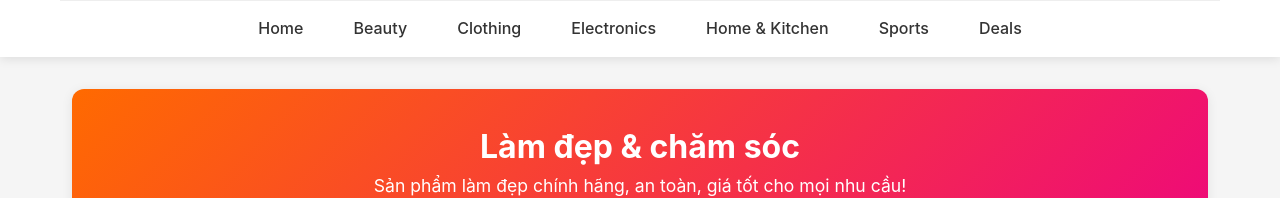
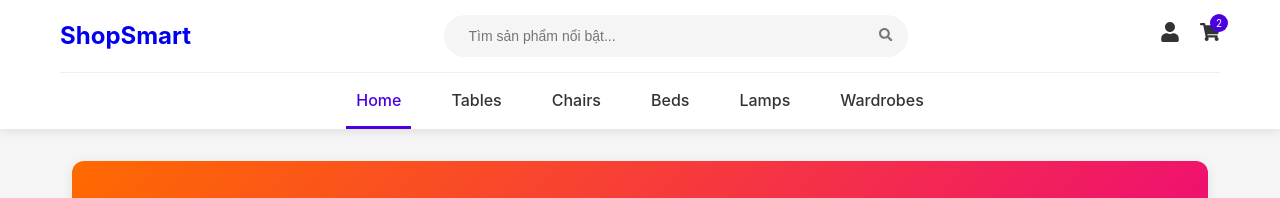
Before and after one commit to tribeti/aichat-web, a React (Create React App) app in the folder client/: page /chairs in a window 1280 px wide. Shown: the top 198 px of the page. Built offline with nearby package versions, Linux system fonts and the light colour scheme.

Commit message:
fix nav bar, update db

```diff
--- /dev/null
+++ b/client/src/components/Navbar.js
@@ -0,0 +1,79 @@
+import React, { useState } from "react";
+import { FaSearch, FaShoppingCart, FaUser } from "react-icons/fa";
+import { Link } from "react-router-dom";
+
+const Navbar = ({ featuredProducts, results, setResults }) => {
+    const [search, setSearch] = useState("");
+
+    const handleSearch = (e) => {
+        e.preventDefault();
+        const keyword = search.trim().toLowerCase();
+        if (!keyword) {
+            setResults(featuredProducts);
+            return;
+        }
+        setResults(
+            featuredProducts.filter((p) =>
+                p.name.toLowerCase().includes(keyword)
+            )
+        );
+    };
+
+    return (
+        <header className="header">
+            <div className="container">
+                <div className="top-bar">
+                    <div className="logo">
+                        <Link to="/" className="">ShopSmart</Link>
+                    </div>
+                    <form className="search-bar" onSubmit={handleSearch}>
+                        <input
+                            type="text"
+                            placeholder="Tìm sản phẩm nổi bật..."
+                            value={search}
+                            onChange={(e) => setSearch(e.target.value)}
+                        />
+                        <button type="submit">
+                            <FaSearch />
+                        </button>
+                    </form>
+                    <div className="nav-icons">
+                        <a href="#account">
+                            <FaUser size={20} />
+                        </a>
+                        <a href="#cart">
+                            <FaShoppingCart size={20} />
+                            <span className="badge">{2}</span>
+                        </a>
+                    </div>
+                </div>
+                <nav className="nav-bar">
+                    <ul>
+                        <li>
+                            <Link to="/" className="active">
+                                Home
+                            </Link>
+                        </li>
+                        <li>
+                            <Link to="/tables">Tables</Link>
+                        </li>
+                        <li>
+                            <Link to="/chairs">Chairs</Link>
+                        </li>
+                        <li>
+                            <Link to="/beds">Beds</Link>
+                        </li>
+                        <li>
+                            <Link to="/lamps">Lamps</Link>
+                        </li>
+                        <li>
+                            <Link to="/wardrobes">Wardrobes</Link>
+                        </li>
+                    </ul>
+                </nav>
+            </div>
+        </header>
+    )
+}
+
+export default Navbar;
--- a/client/src/components/Store.js
+++ b/client/src/components/Store.js
@@ -1,7 +1,7 @@
-import React, { useState } from "react";
-import { FaSearch, FaShoppingCart, FaUser } from "react-icons/fa";
 import { Link } from "react-router-dom";
 import ChatWidget from "./ChatWidget";
+import Navbar from "./Navbar";
+import React, { useState } from "react";
 
 const featuredProducts = [
   {
@@ -31,77 +31,13 @@ const featuredProducts = [
 ];
 
 const EcommerceStore = () => {
-  const [search, setSearch] = useState("");
+
   const [results, setResults] = useState(featuredProducts);
-
-  const handleSearch = (e) => {
-    e.preventDefault();
-    const keyword = search.trim().toLowerCase();
-    if (!keyword) {
-      setResults(featuredProducts);
-      return;
-    }
-    setResults(
-      featuredProducts.filter((p) => p.name.toLowerCase().includes(keyword)),
-    );
-  };
-
   return (
     <>
-      <header className="header">
-        <div className="container">
-          <div className="top-bar">
-            <div className="logo">ShopSmart</div>
-            <form className="search-bar" onSubmit={handleSearch}>
-              <input
-                type="text"
-                placeholder="Tìm sản phẩm nổi bật..."
-                value={search}
-                onChange={(e) => setSearch(e.target.value)}
-              />
-              <button type="submit">
-                <FaSearch />
-              </button>
-            </form>
-            <div className="nav-icons">
-              <a href="#account">
-                <FaUser size={20} />
-              </a>
-              <a href="#cart">
-                <FaShoppingCart size={20} />
-                <span className="badge">{2}</span>
-              </a>
-            </div>
-          </div>
-          <nav className="nav-bar">
-            <ul>
-              <li>
-                <Link to="/" className="active">
-                  Home
-                </Link>
-              </li>
-              <li>
-                <Link to="/electronics">Electronics</Link>
-              </li>
-              <li>
-                <Link to="/clothing">Clothing</Link>
-              </li>
-              <li>
-                <Link to="/home-kitchen">Home & Kitchen</Link>
-              </li>
-              <li>
-                <Link to="/beauty">Beauty</Link>
-              </li>
-              <li>
-                <Link to="/sports">Sports</Link>
-              </li>
-              <li>
-                <Link to="/deals">Deals</Link>
-              </li>
-            </ul>
-          </nav>
-        </div>
-      </header>
+      <Navbar featuredProducts={featuredProducts}
+        results={results}
+        setResults={setResults} />
       <main>
         <div className="hero">
           <div className="container">
@@ -126,35 +62,6 @@ const EcommerceStore = () => {
             >
               Khám phá ngay
             </button>
-            <div
-              style={{
-                marginTop: "2rem",
-                background: "#fff",
-                borderRadius: "12px",
-                padding: "1.5rem",
-                boxShadow: "0 2px 12px rgba(0,0,0,0.08)",
-                maxWidth: "600px",
-                marginLeft: "auto",
-                marginRight: "auto",
-              }}
-            >
-              <h3 style={{ color: "#4a00e0" }}>Hướng dẫn sử dụng:</h3>
-              <ul
-                style={{
-                  fontSize: "1rem",
-                  color: "#333",
-                  marginTop: "1rem",
-                  lineHeight: "2",
-                }}
-              >
-                <li>Chọn danh mục ở menu trên để xem sản phẩm.</li>
-                <li>
-                  Nhấn vào <b>Mua ngay</b> để đặt hàng nhanh.
-                </li>
-                <li>Dùng khung chat để hỏi đáp hoặc hỗ trợ.</li>
-                <li>Dùng ô tìm kiếm để lọc sản phẩm nổi bật.</li>
-              </ul>
-            </div>
           </div>
         </div>
         <div className="container">
@@ -204,19 +111,19 @@ const EcommerceStore = () => {
               <h3>Shop</h3>
               <ul>
                 <li>
-                  <a href="#">Electronics</a>
+                  <Link to="/beds">Beds</Link>
                 </li>
                 <li>
-                  <a href="#">Clothing</a>
+                  <Link to="/chairs">Chairs</Link>
                 </li>
                 <li>
-                  <a href="#">Home & Kitchen</a>
+                  <Link to="/tables">Tables</Link>
                 </li>
                 <li>
-                  <a href="#">Beauty</a>
+                  <Link to="/lamps">Lamps</Link>
                 </li>
                 <li>
-                  <a href="#">Sports</a>
+                  <Link to="/wardrobes">Wardrobes</Link>
                 </li>
               </ul>
             </div>
--- a/client/src/pages/Beds.js
+++ b/client/src/pages/Beds.js
@@ -1,5 +1,6 @@
 import React from "react";
 import ChatWidget from "../components/ChatWidget";
+import Navbar from "../components/Navbar";
 
 const clothing = [
   {
@@ -43,36 +44,8 @@ const clothing = [
 export default function Beds() {
   return (
     <>
+      <Navbar />
       <div className="page-container">
-        <header className="header">
-          <div className="container">
-            <nav className="nav-bar">
-              <ul>
-                <li>
-                  <a href="/">Home</a>
-                </li>
-                <li>
-                  <a href="/tables">Tables</a>
-                </li>
-                <li>
-                  <a href="/chairs">Chairs</a>
-                </li>
-                <li>
-                  <a href="/electronics">Electronics</a>
-                </li>
-                <li>
-                  <a href="/homekitchen">Home & Kitchen</a>
-                </li>
-                <li>
-                  <a href="/sports">Sports</a>
-                </li>
-                <li>
-                  <a href="/deals">Deals</a>
-                </li>
-              </ul>
-            </nav>
-          </div>
-        </header>
         <div
           style={{
             background: "linear-gradient(135deg,#e91e63 0%,#ffb6b9 100%)",
--- a/client/src/pages/Chairs.js
+++ b/client/src/pages/Chairs.js
@@ -1,5 +1,6 @@
 import React from "react";
 import ChatWidget from "../components/ChatWidget";
+import Navbar from "../components/Navbar";
 
 const beauty = [
   {
@@ -42,35 +43,7 @@ const beauty = [
 export default function Chairs() {
   return (
     <>
-      <header className="header">
-        <div className="container">
-          <nav className="nav-bar">
-            <ul>
-              <li>
-                <a href="/">Home</a>
-              </li>
-              <li>
-                <a href="/beauty">Beauty</a>
-              </li>
-              <li>
-                <a href="/clothing">Clothing</a>
-              </li>
-              <li>
-                <a href="/electronics">Electronics</a>
-              </li>
-              <li>
-                <a href="/homekitchen">Home & Kitchen</a>
-              </li>
-              <li>
-                <a href="/sports">Sports</a>
-              </li>
-              <li>
-                <a href="/deals">Deals</a>
-              </li>
-            </ul>
-          </nav>
-        </div>
-      </header>
+      <Navbar />
       <div className="page-container">
         <div
           style={{
--- a/client/src/pages/Lamps.js
+++ b/client/src/pages/Lamps.js
@@ -1,5 +1,6 @@
 import React from "react";
 import ChatWidget from "../components/ChatWidget";
+import Navbar from "../components/Navbar";
 
 const homeKitchen = [
   {
@@ -42,35 +43,7 @@ const homeKitchen = [
 export default function Lamps() {
   return (
     <>
-      <header className="header">
-        <div className="container">
-          <nav className="nav-bar">
-            <ul>
-              <li>
-                <a href="/">Home</a>
-              </li>
-              <li>
-                <a href="/beauty">Beauty</a>
-              </li>
-              <li>
-                <a href="/clothing">Clothing</a>
-              </li>
-              <li>
-                <a href="/electronics">Electronics</a>
-              </li>
-              <li>
-                <a href="/homekitchen">Home & Kitchen</a>
-              </li>
-              <li>
-                <a href="/sports">Sports</a>
-              </li>
-              <li>
-                <a href="/deals">Deals</a>
-              </li>
-            </ul>
-          </nav>
-        </div>
-      </header>
+      <Navbar />
       <div className="page-container">
         <div
           style={{
--- a/client/src/pages/Tables.js
+++ b/client/src/pages/Tables.js
@@ -1,5 +1,6 @@
 import React from "react";
 import ChatWidget from "../components/ChatWidget";
+import Navbar from "../components/Navbar";
 
 const electronics = [
   {
@@ -42,35 +43,7 @@ const electronics = [
 export default function Tables() {
   return (
     <>
-      <header className="header">
-        <div className="container">
-          <nav className="nav-bar">
-            <ul>
-              <li>
-                <a href="/">Home</a>
-              </li>
-              <li>
-                <a href="/beauty">Beauty</a>
-              </li>
-              <li>
-                <a href="/chairs">Chairs</a>
-              </li>
-              <li>
-                <a href="/electronics">Electronics</a>
-              </li>
-              <li>
-                <a href="/homekitchen">Home & Kitchen</a>
-              </li>
-              <li>
-                <a href="/sports">Sports</a>
-              </li>
-              <li>
-                <a href="/deals">Deals</a>
-              </li>
-            </ul>
-          </nav>
-        </div>
-      </header>
+      <Navbar />
       <div className="page-container">
         <div
           style={{
--- a/client/src/pages/Wardrobes.js
+++ b/client/src/pages/Wardrobes.js
@@ -1,5 +1,6 @@
 import React from "react";
 import ChatWidget from "../components/ChatWidget";
+import Navbar from "../components/Navbar";
 
 const sports = [
   {
@@ -43,35 +44,7 @@ const sports = [
 export default function Wardrobes() {
   return (
     <>
-      <header className="header">
-        <div className="container">
-          <nav className="nav-bar">
-            <ul>
-              <li>
-                <a href="/">Home</a>
-              </li>
-              <li>
-                <a href="/beauty">Beauty</a>
-              </li>
-              <li>
-                <a href="/clothing">Clothing</a>
-              </li>
-              <li>
-                <a href="/electronics">Electronics</a>
-              </li>
-              <li>
-                <a href="/homekitchen">Home & Kitchen</a>
-              </li>
-              <li>
-                <a href="/sports">Sports</a>
-              </li>
-              <li>
-                <a href="/deals">Deals</a>
-              </li>
-            </ul>
-          </nav>
-        </div>
-      </header>
+      <Navbar />
       <div className="page-container">
         <div
           style={{
```
Also changed, not shown: 1 other file (tests, documents, lock files or other folders).
